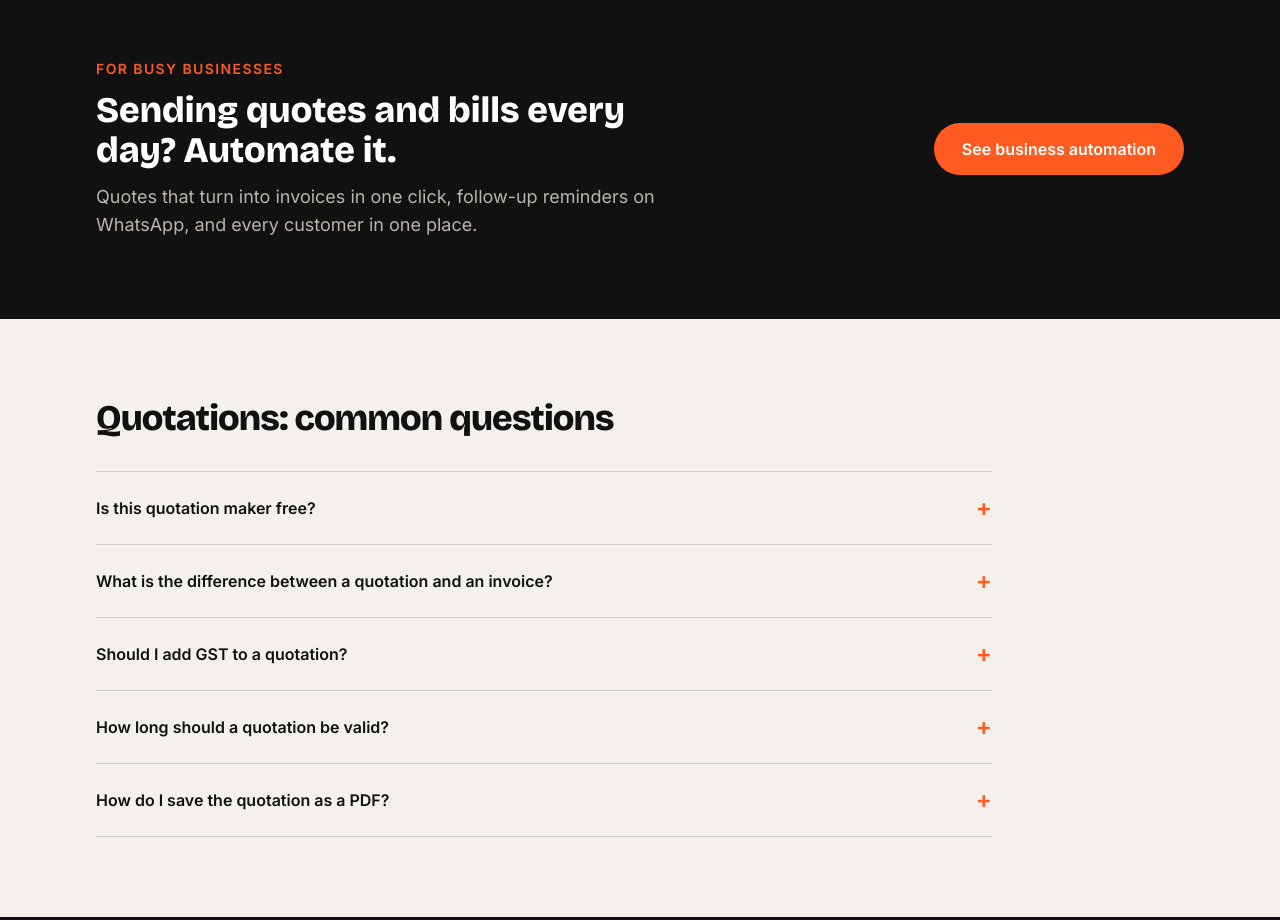
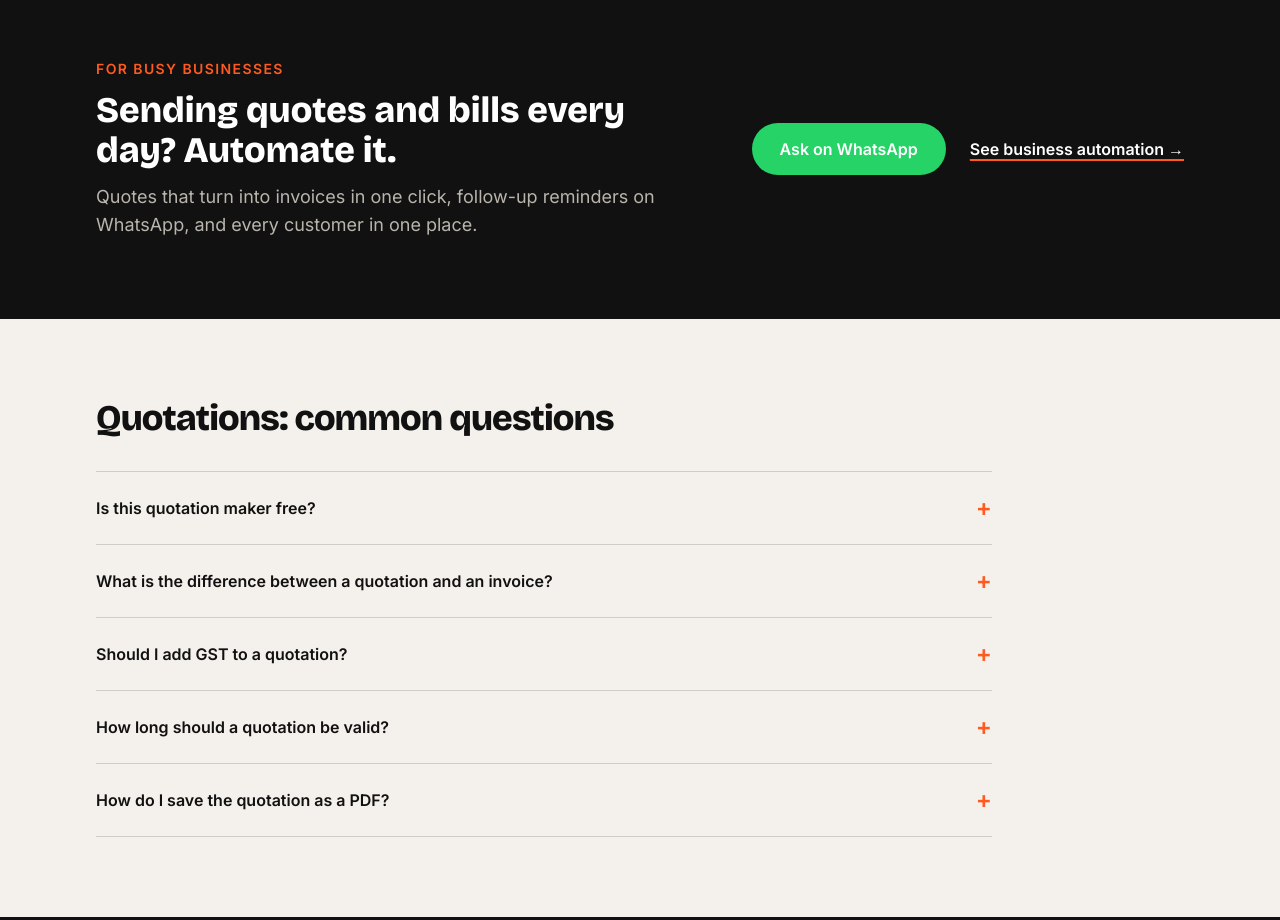
Before and after one commit to themchauhan/Portfolio, a Next.js app: page /tools/quotation-maker in a window 1280 px wide. Shown: the part 1660-2580 px from the top of the page. Built offline with nearby package versions, Linux system fonts and the light colour scheme.

Commit message:
fix some section and new things

```diff
--- a/app/hi/tools/quotation-maker/page.jsx
+++ b/app/hi/tools/quotation-maker/page.jsx
@@ -4,6 +4,7 @@ import FreeBadges from '@/components/tools/FreeBadges'
 import ShareTool from '@/components/tools/ShareTool'
 import QuotationMaker from '@/components/tools/QuotationMaker'
 import { SITE, pageMeta } from '@/lib/seo'
+import ToolOfferActions from '@/components/tools/ToolOfferActions'
 
 const URL = `${SITE}/hi/tools/quotation-maker`
 const EN_URL = `${SITE}/tools/quotation-maker`
@@ -76,7 +77,7 @@ export default function Page() {
             <h2 className="mt-3 max-w-xl text-3xl font-extrabold text-white md:text-4xl">कोटेशन से बिल, और रिमाइंडर, सब अपने-आप।</h2>
             <p className="mt-3 max-w-xl text-lg text-[#b9b5ad]">एक क्लिक में कोटेशन से इनवॉइस, WhatsApp पर फ़ॉलो-अप रिमाइंडर, और हर ग्राहक की जानकारी एक जगह।</p>
           </div>
-          <Link href="/services/business-automation" className="shrink-0 rounded-full bg-[#ff5a1f] px-7 py-3.5 font-semibold text-white hover:bg-white hover:text-[#111]">बिज़नेस ऑटोमेशन देखें</Link>
+          <ToolOfferActions tool="quotation" lang="hi" href="/services/business-automation" label="बिज़नेस ऑटोमेशन देखें" />
         </div>
       </section>
 
--- a/app/hi/tools/rent-receipt-generator/page.jsx
+++ b/app/hi/tools/rent-receipt-generator/page.jsx
@@ -4,6 +4,7 @@ import FreeBadges from '@/components/tools/FreeBadges'
 import ShareTool from '@/components/tools/ShareTool'
 import RentReceiptGenerator from '@/components/tools/RentReceiptGenerator'
 import { SITE, pageMeta } from '@/lib/seo'
+import ToolOfferActions from '@/components/tools/ToolOfferActions'
 
 const URL = `${SITE}/hi/tools/rent-receipt-generator`
 const EN_URL = `${SITE}/tools/rent-receipt-generator`
@@ -74,7 +75,7 @@ export default function Page() {
             <h2 className="mt-3 max-w-xl text-3xl font-extrabold text-white md:text-4xl">कई किरायेदारों का हिसाब रखते हैं? अपने-आप करवाइए।</h2>
             <p className="mt-3 max-w-xl text-lg text-[#b9b5ad]">RentCorp में हर किरायेदार, हर महीने का किराया, रसीद और रिमाइंडर एक जगह। किसका किराया बाकी है, तुरंत दिख जाता है।</p>
           </div>
-          <Link href="/rentcorp" className="shrink-0 rounded-full bg-[#ff5a1f] px-7 py-3.5 font-semibold text-white hover:bg-white hover:text-[#111]">RentCorp देखें</Link>
+          <ToolOfferActions tool="rent" lang="hi" href="/rentcorp" label="RentCorp देखें" />
         </div>
       </section>
 
--- a/app/hi/tools/salary-slip-generator/page.jsx
+++ b/app/hi/tools/salary-slip-generator/page.jsx
@@ -4,6 +4,7 @@ import FreeBadges from '@/components/tools/FreeBadges'
 import ShareTool from '@/components/tools/ShareTool'
 import SalarySlipGenerator from '@/components/tools/SalarySlipGenerator'
 import { SITE, pageMeta } from '@/lib/seo'
+import ToolOfferActions from '@/components/tools/ToolOfferActions'
 
 const URL = `${SITE}/hi/tools/salary-slip-generator`
 const EN_URL = `${SITE}/tools/salary-slip-generator`
@@ -74,7 +75,7 @@ export default function Page() {
             <h2 className="mt-3 max-w-xl text-3xl font-extrabold text-white md:text-4xl">हर महीने सबकी सैलरी स्लिप बनाते हैं? अपने-आप करवाइए।</h2>
             <p className="mt-3 max-w-xl text-lg text-[#b9b5ad]">हाज़िरी डालिए, सबकी सैलरी स्लिप अपने-आप बने और WhatsApp या ईमेल पर पहुँच जाए। मैं ये सेटअप करके दे सकता हूँ।</p>
           </div>
-          <Link href="/services/business-automation" className="shrink-0 rounded-full bg-[#ff5a1f] px-7 py-3.5 font-semibold text-white hover:bg-white hover:text-[#111]">ऑटोमेशन के बारे में जानें</Link>
+          <ToolOfferActions tool="salary" lang="hi" href="/services/business-automation" label="ऑटोमेशन के बारे में जानें" />
         </div>
       </section>
 
--- a/app/tools/gst-invoice-generator/page.jsx
+++ b/app/tools/gst-invoice-generator/page.jsx
@@ -4,6 +4,7 @@ import FreeBadges from '@/components/tools/FreeBadges'
 import ShareTool from '@/components/tools/ShareTool'
 import GstInvoiceGenerator from '@/components/tools/GstInvoiceGenerator'
 import { SITE, pageMeta } from '@/lib/seo'
+import ToolOfferActions from '@/components/tools/ToolOfferActions'
 
 const URL = `${SITE}/tools/gst-invoice-generator`
 
@@ -50,7 +51,7 @@ export default function Page() {
             <h2 className="mt-3 max-w-xl font-display text-3xl font-extrabold text-white md:text-4xl">Billing customers all day? Automate it.</h2>
             <p className="mt-3 max-w-xl text-lg text-[#b9b5ad]">CafeCorp does GST billing, table orders, kitchen display and daily sales reports in one simple POS.</p>
           </div>
-          <Link href="/cafecorp" className="shrink-0 rounded-full bg-[#ff5a1f] px-7 py-3.5 font-semibold text-white hover:bg-white hover:text-[#111]">See CafeCorp</Link>
+          <ToolOfferActions tool="gst" href="/cafecorp" label="See CafeCorp" />
         </div>
       </section>
 
--- a/app/tools/quotation-maker/page.jsx
+++ b/app/tools/quotation-maker/page.jsx
@@ -4,6 +4,7 @@ import FreeBadges from '@/components/tools/FreeBadges'
 import ShareTool from '@/components/tools/ShareTool'
 import QuotationMaker from '@/components/tools/QuotationMaker'
 import { SITE, pageMeta } from '@/lib/seo'
+import ToolOfferActions from '@/components/tools/ToolOfferActions'
 
 const URL = `${SITE}/tools/quotation-maker`
 
@@ -53,7 +54,7 @@ export default function Page() {
             <h2 className="mt-3 max-w-xl font-display text-3xl font-extrabold text-white md:text-4xl">Sending quotes and bills every day? Automate it.</h2>
             <p className="mt-3 max-w-xl text-lg text-[#b9b5ad]">Quotes that turn into invoices in one click, follow-up reminders on WhatsApp, and every customer in one place.</p>
           </div>
-          <Link href="/services/business-automation" className="shrink-0 rounded-full bg-[#ff5a1f] px-7 py-3.5 font-semibold text-white hover:bg-white hover:text-[#111]">See business automation</Link>
+          <ToolOfferActions tool="quotation" href="/services/business-automation" label="See business automation" />
         </div>
       </section>
 
--- a/app/tools/rent-receipt-generator/page.jsx
+++ b/app/tools/rent-receipt-generator/page.jsx
@@ -4,6 +4,7 @@ import FreeBadges from '@/components/tools/FreeBadges'
 import ShareTool from '@/components/tools/ShareTool'
 import RentReceiptGenerator from '@/components/tools/RentReceiptGenerator'
 import { SITE, pageMeta } from '@/lib/seo'
+import ToolOfferActions from '@/components/tools/ToolOfferActions'
 
 const URL = `${SITE}/tools/rent-receipt-generator`
 
@@ -54,7 +55,7 @@ export default function Page() {
             <h2 className="mt-3 max-w-xl font-display text-3xl font-extrabold text-white md:text-4xl">Collect rent from many tenants? Automate it.</h2>
             <p className="mt-3 max-w-xl text-lg text-[#b9b5ad]">RentCorp tracks every tenant, generates receipts, sends reminders and shows who is overdue.</p>
           </div>
-          <Link href="/rentcorp" className="shrink-0 rounded-full bg-[#ff5a1f] px-7 py-3.5 font-semibold text-white hover:bg-white hover:text-[#111]">See RentCorp</Link>
+          <ToolOfferActions tool="rent" href="/rentcorp" label="See RentCorp" />
         </div>
       </section>
 
--- a/app/tools/salary-slip-generator/page.jsx
+++ b/app/tools/salary-slip-generator/page.jsx
@@ -4,6 +4,7 @@ import FreeBadges from '@/components/tools/FreeBadges'
 import ShareTool from '@/components/tools/ShareTool'
 import SalarySlipGenerator from '@/components/tools/SalarySlipGenerator'
 import { SITE, pageMeta } from '@/lib/seo'
+import ToolOfferActions from '@/components/tools/ToolOfferActions'
 
 const URL = `${SITE}/tools/salary-slip-generator`
 
@@ -54,7 +55,7 @@ export default function Page() {
             <h2 className="mt-3 max-w-xl font-display text-3xl font-extrabold text-white md:text-4xl">Making slips for every employee, every month? Automate it.</h2>
             <p className="mt-3 max-w-xl text-lg text-[#b9b5ad]">I can set up payroll automation: attendance in, salary slips out, emailed to staff automatically.</p>
           </div>
-          <Link href="/services/business-automation" className="shrink-0 rounded-full bg-[#ff5a1f] px-7 py-3.5 font-semibold text-white hover:bg-white hover:text-[#111]">Automate payroll</Link>
+          <ToolOfferActions tool="salary" href="/services/business-automation" label="How payroll automation works" />
         </div>
       </section>
 
--- /dev/null
+++ b/components/tools/ToolOfferActions.jsx
@@ -0,0 +1,43 @@
+import Link from "next/link";
+import TrackedLink from "@/components/TrackedLink";
+import { waLink } from "@/lib/pricing";
+
+// Buttons for the dark offer band under each free tool: WhatsApp (pre-filled) + the product/service page.
+const WA = {
+  salary: {
+    en: "Hi Manish, I used your salary slip tool. I'd like payroll automation for my business. Number of staff: ",
+    hi: "नमस्ते मनीष, मैंने आपका सैलरी स्लिप टूल इस्तेमाल किया। मुझे अपने बिज़नेस के लिए पेरोल ऑटोमेशन चाहिए। स्टाफ़ की संख्या: ",
+  },
+  gst: {
+    en: "Hi Manish, I used your GST invoice tool. I'd like billing software for my business. Type of business: ",
+  },
+  rent: {
+    en: "Hi Manish, I used your rent receipt tool. I'd like to know about RentCorp. Number of units/rooms: ",
+    hi: "नमस्ते मनीष, मैंने आपका रेंट रसीद टूल इस्तेमाल किया। मुझे RentCorp के बारे में जानना है। यूनिट/कमरों की संख्या: ",
+  },
+  quotation: {
+    en: "Hi Manish, I used your quotation maker. I'd like to automate quotes and follow-ups for my business. My business: ",
+    hi: "नमस्ते मनीष, मैंने आपका कोटेशन मेकर इस्तेमाल किया। मुझे अपने बिज़नेस के कोटेशन और फ़ॉलो-अप ऑटोमेट करने हैं। मेरा बिज़नेस: ",
+  },
+};
+
+export default function ToolOfferActions({ tool, lang = "en", href, label }) {
+  const message = WA[tool]?.[lang] || WA[tool]?.en;
+  return (
+    <div className="flex shrink-0 flex-wrap items-center gap-x-6 gap-y-4">
+      <TrackedLink
+        href={waLink(message)}
+        target="_blank"
+        rel="noopener noreferrer"
+        event="tool_offer_click"
+        params={{ tool, lang, cta: "whatsapp" }}
+        className="rounded-full bg-[#25D366] px-7 py-3.5 font-semibold text-white hover:bg-[#1ebe5b]"
+      >
+        {lang === "hi" ? "WhatsApp पर पूछें" : "Ask on WhatsApp"}
+      </TrackedLink>
+      <Link href={href} className="font-semibold text-white underline decoration-[#ff5a1f] decoration-2 underline-offset-4 hover:text-[#ff5a1f]">
+        {label} →
+      </Link>
+    </div>
+  );
+}
```
